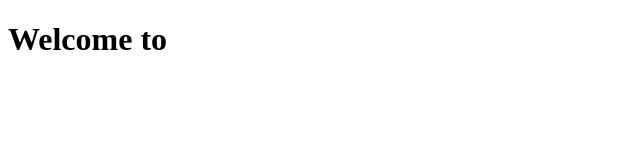
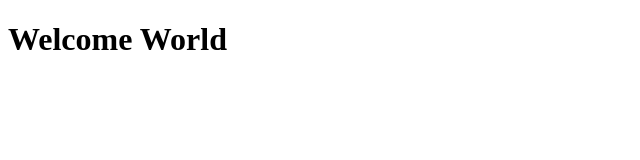
Before and after one commit to felipeduartedeveloper/ignite-github-explorer, a React app: page / in a window 1280 px wide. Shown: the top 160 px of the page, without its empty margins (0-640 px from the left). Built offline with nearby package versions, Linux system fonts and the light colour scheme; the HTML template or start-up script is replaced by a standard one.

Commit message:
webpack config server

```diff
--- a/src/App.jsx
+++ b/src/App.jsx
@@ -2,7 +2,7 @@ import React from 'react';
 
 
 export function App() {
-  return <h1>Welcome to</h1>
+  return <h1>Welcome World</h1>
 
 }
 App()
--- a/webpack.config.js
+++ b/webpack.config.js
@@ -10,6 +10,12 @@ module.exports = {
   },
   resolve: {
     extensions: ['.js', '.jsx'],
+  },
+  devServer: {
+    static: {
+      directory: path.join(__dirname, 'public'),
+  },
+  hot: true,
   },
   plugins: [
     new HtmlWebpackPlugin({
```
